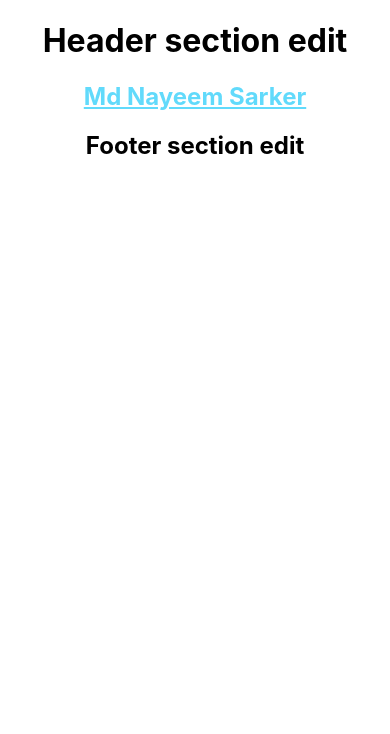
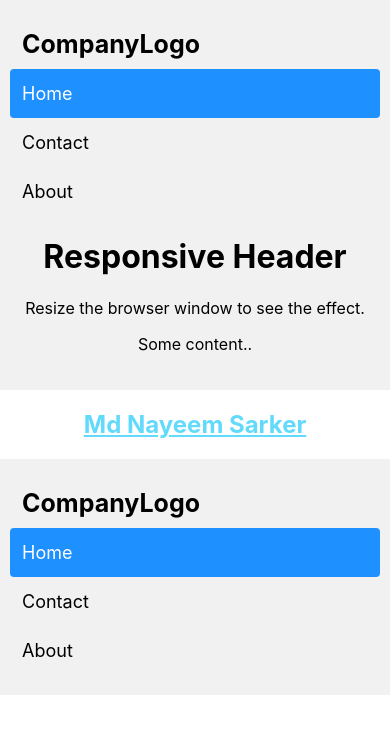
Before and after one commit to mdnayeemsarker/learning-react-js, a React (Create React App) app: page / in a window 390 px wide. Shown: the top 734 px of the page. Built offline with nearby package versions, Linux system fonts and the light colour scheme.

Commit message:
Object based Import/Export component custome data

```diff
--- a/src/App.css
+++ b/src/App.css
@@ -36,3 +36,78 @@
     transform: rotate(360deg);
   }
 }
+.header {
+  overflow: hidden;
+  background-color: #f1f1f1;
+  padding: 20px 10px;
+}
+
+.header a {
+  float: left;
+  color: black;
+  text-align: center;
+  padding: 12px;
+  text-decoration: none;
+  font-size: 18px;
+  line-height: 25px;
+  border-radius: 4px;
+}
+
+.header a.logo {
+  font-size: 25px;
+  font-weight: bold;
+}
+
+.header a:hover {
+  background-color: #ddd;
+  color: black;
+}
+
+.header a.active {
+  background-color: dodgerblue;
+  color: white;
+}
+
+.header-right {
+  float: right;
+}
+
+@media screen and (max-width: 500px) {
+  .header a {
+    float: none;
+    display: block;
+    text-align: left;
+  }
+
+  .header-right {
+    float: none;
+  }
+}
+
+.navbar {
+  overflow: hidden;
+  background-color: #333;
+  position: fixed;
+  bottom: 0;
+  width: 100%;
+}
+
+.navbar a {
+  float: left;
+  display: block;
+  color: #f2f2f2;
+  text-align: center;
+  padding: 14px 16px;
+  text-decoration: none;
+  font-size: 17px;
+}
+
+.navbar a:hover {
+  background-color: #ddd;
+  color: black;
+}
+
+.navbar a.active {
+  background-color: #04AA6D;
+  color: white;
+}
--- a/src/Header.jsx
+++ b/src/Header.jsx
@@ -1,13 +1,38 @@
+import React from "react";
+
 const Header = () => {
-    return(
-        <h1>Header section edit</h1>
+    return (
+        <React.StrictMode>
+            <div class="header">
+                <a href="#default" class="logo">CompanyLogo</a>
+                <div class="header-right">
+                    <a class="active" href="/home">Home</a>
+                    <a href="/contact">Contact</a>
+                    <a href="/about">About</a>
+                </div>
+                <div>
+                    <h1>Responsive Header</h1>
+                    <p>Resize the browser window to see the effect.</p>
+                    <p>Some content..</p>
+                </div>
+            </div>
+        </React.StrictMode>
     )
 }
 
-function Footer(){
-    return(
-        <h2>Footer section edit</h2>
+function Footer() {
+    return (
+        <React.StrictMode>
+            <div class="header">
+                <a href="#default" class="logo">CompanyLogo</a>
+                <div class="header-right">
+                    <a class="active" href="/home">Home</a>
+                    <a href="/contact">Contact</a>
+                    <a href="/about">About</a>
+                </div>
+            </div>
+        </React.StrictMode>
     );
 }
 
-export {Header, Footer};
+export { Header, Footer };
```
